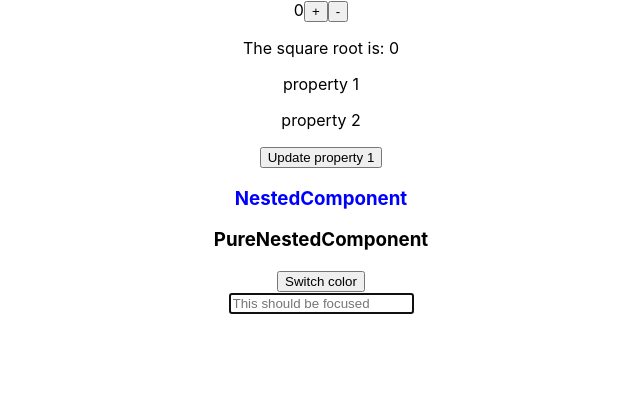
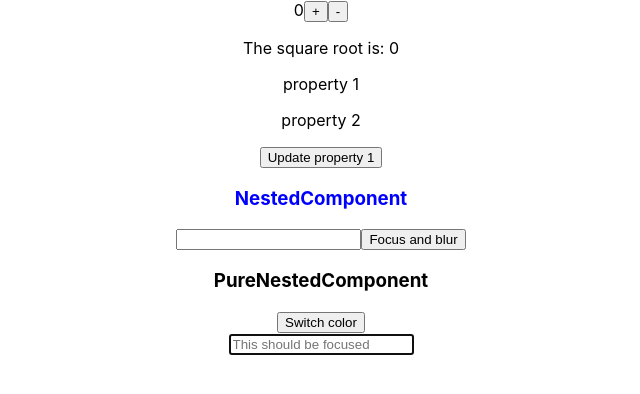
Before and after one commit to philipfabianek/react-hooks-tutorial, a React (Create React App) app: page / in a window 1280 px wide. Shown: the top 394 px of the page, without its empty margins (319-959 px from the left). Built offline with nearby package versions, Linux system fonts and the light colour scheme.

Commit message:
Episode 12

```diff
--- a/src/App.js
+++ b/src/App.js
@@ -8,6 +8,7 @@ import React, {
   useCallback,
   useDebugValue,
   useLayoutEffect,
+  useImperativeHandle,
 } from 'react';
 import './App.css';
 
@@ -190,13 +191,43 @@ function App() {
   );
 }
 
+const NestedInput = React.forwardRef((props, forwardedRef) => {
+  const localInputRef = useRef();
+
+  useImperativeHandle(forwardedRef, () => {
+    return {
+      focusAndBlur: () => {
+        localInputRef.current.focus();
+        setTimeout(() => {
+          localInputRef.current.blur();
+        }, 1000);
+      },
+    };
+  });
+
+  return (
+    <input
+      ref={localInputRef}
+    />
+  )
+});
+
 function NestedComponent() {
   const { colorState } = useContext(ColorContext);
+  const nestedInputRef = useRef();
 
   return (
-    <h3 style={{ color: colorState.color }}>
-      NestedComponent
-    </h3>
+    <div>
+      <h3 style={{ color: colorState.color }}>
+        NestedComponent
+      </h3>
+      <NestedInput ref={nestedInputRef} />
+      <button onClick={() => {
+        nestedInputRef.current.focusAndBlur();
+      }}>
+        Focus and blur
+      </button>
+    </div>
   )
 }
 
```
